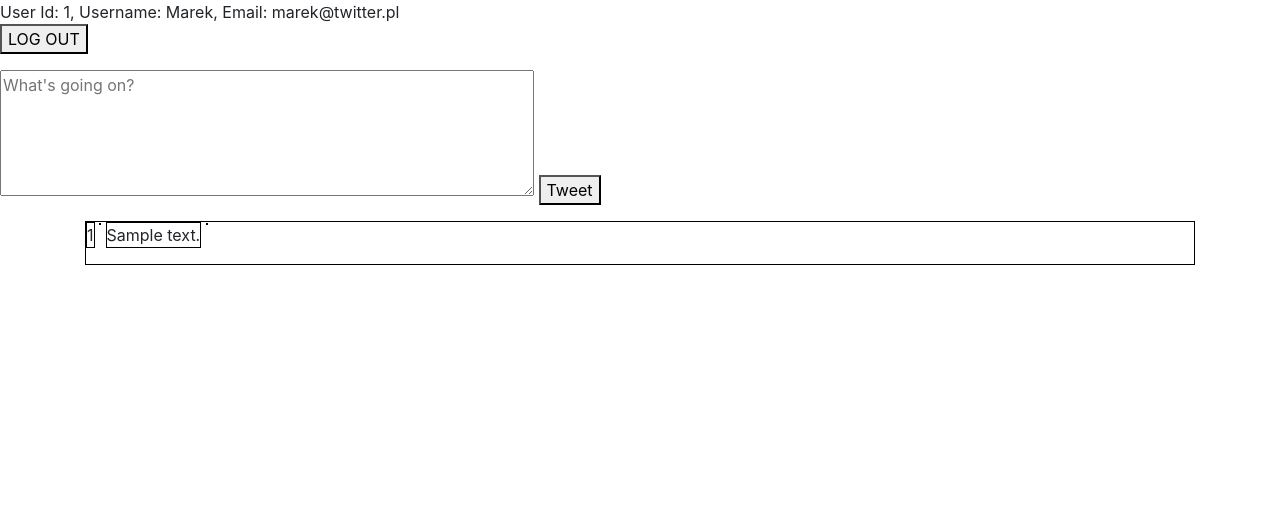
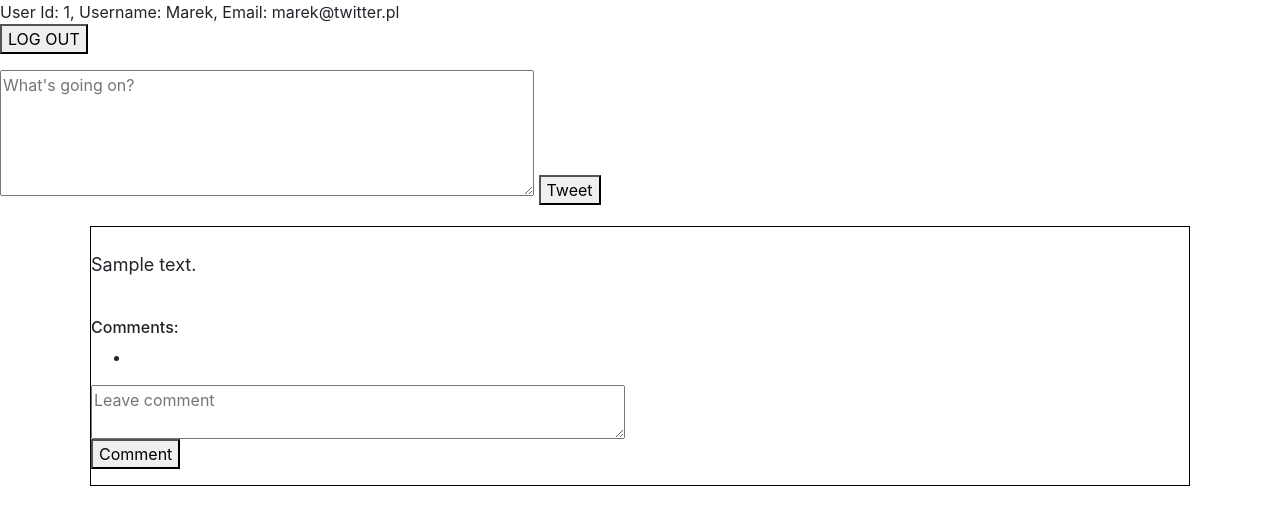
Before and after one commit to jodlah/Twitter2, a PHP site: page /main.php in a window 1280 px wide. Shown: the top 525 px of the page. Run offline with PHP 8.4, Linux system fonts and the light colour scheme; a user stored in the database is signed in; tables that the repository leaves empty hold one stand-in row (values such as "Sample post"); data that the repository does not hold is empty; some libraries are stand-ins or nearby versions.

Commit message:
adding comments to DB

```diff
--- a/src/Entity/Tweet.php
+++ b/src/Entity/Tweet.php
@@ -177,16 +177,24 @@
                 '
                 <div class="tweet">
                     <p class="item">%s</p>
-                    <p class="item">%s</p>
-                    <p class="item">%s</p>
-                    <p class="item">%s</p>
+                    <p class="item">%s</p><br>
+                    <p class="item-text">%s</p><br>
+                    <h6 class="item-comments">Comments:</h6>
+                        <ul>
+                            <li></li>
+                        </ul>
+                        <form method="post" action="addComment.php">
+                        <textarea row="1" cols="50" placeholder="Leave comment" name="text"></textarea><br>
+                        <button type="submit">Comment</button>
+                        </form>
                 </div>
                 ',
-                $tweet->id,
                 $tweet->userId,
-                $tweet->text,
-                $tweet->creationDate
+                $tweet->creationDate,
+                $tweet->text
             );
+            //zapisuje id tweeta do sesji żeby móc ją odebrać w pliku addComment.php
+            $_SESSION['tweet_id'] = $tweet->id;
         }
         $div .= '</div>';
         echo $div;
--- a/src/css/style.css
+++ b/src/css/style.css
@@ -1,15 +1,19 @@
 .container {
     display: flex;
     flex-direction: column-reverse;
-    justify-content: space-around;
+    width: 50%;
 }
 
 .tweet {
     border: 1px solid black;
-
+    margin: 5px;
 }
 
 .item {
     display: inline-flex;
-    border: 1px solid black;
+    font-size: 12px;
 }
+
+.item-text {
+    font-size: 18px;
+}
--- a/src/login.php
+++ b/src/login.php
@@ -3,8 +3,8 @@
 
 include_once "library.php";
 
-$email = $_POST['email'];
-$pwd = $_POST['pwd'];
+$email = htmlspecialchars($_POST['email']);
+$pwd = htmlspecialchars($_POST['pwd']);
 
 $sha1pwd = sha1($pwd);
 
--- a/src/main.php
+++ b/src/main.php
@@ -13,7 +13,7 @@
 $userid = $_SESSION['id'];
 
 if(isset($_POST['text'])) {
-    $text = $_POST['text'];
+    $text = htmlspecialchars($_POST['text']);
 }
 
 $today = gmdate("Y-m-d");
@@ -52,6 +52,8 @@
 
 $tweets = Tweet::printAllTweets($connection);
 
+
+
 ?>
 
     </body>
--- a/src/signUp.php
+++ b/src/signUp.php
@@ -4,9 +4,9 @@
 
 $user = new Users;
 
-$user->setUsername($_POST['setUsername']);
-$user->setEmail($_POST['setEmail']);
-$user->setPassword($_POST['setPwd']);
+$user->setUsername(htmlspecialchars($_POST['setUsername']));
+$user->setEmail(htmlspecialchars($_POST['setEmail']));
+$user->setPassword(htmlspecialchars($_POST['setPwd']));
 $user->saveToDB($connection);
 
 var_dump($user);
```
Also changed, not shown: src/addComment.php (added, +29 -0 lines).
